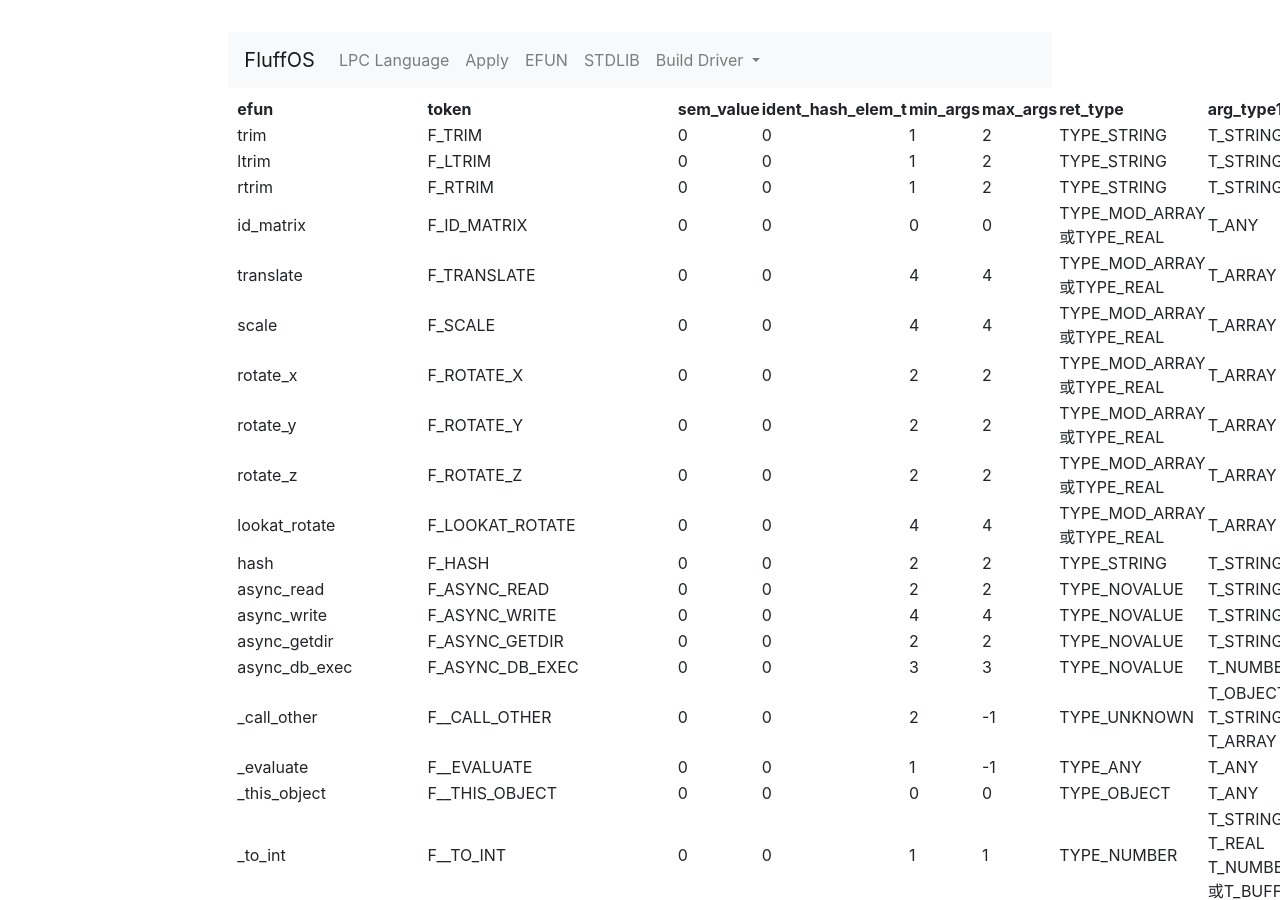
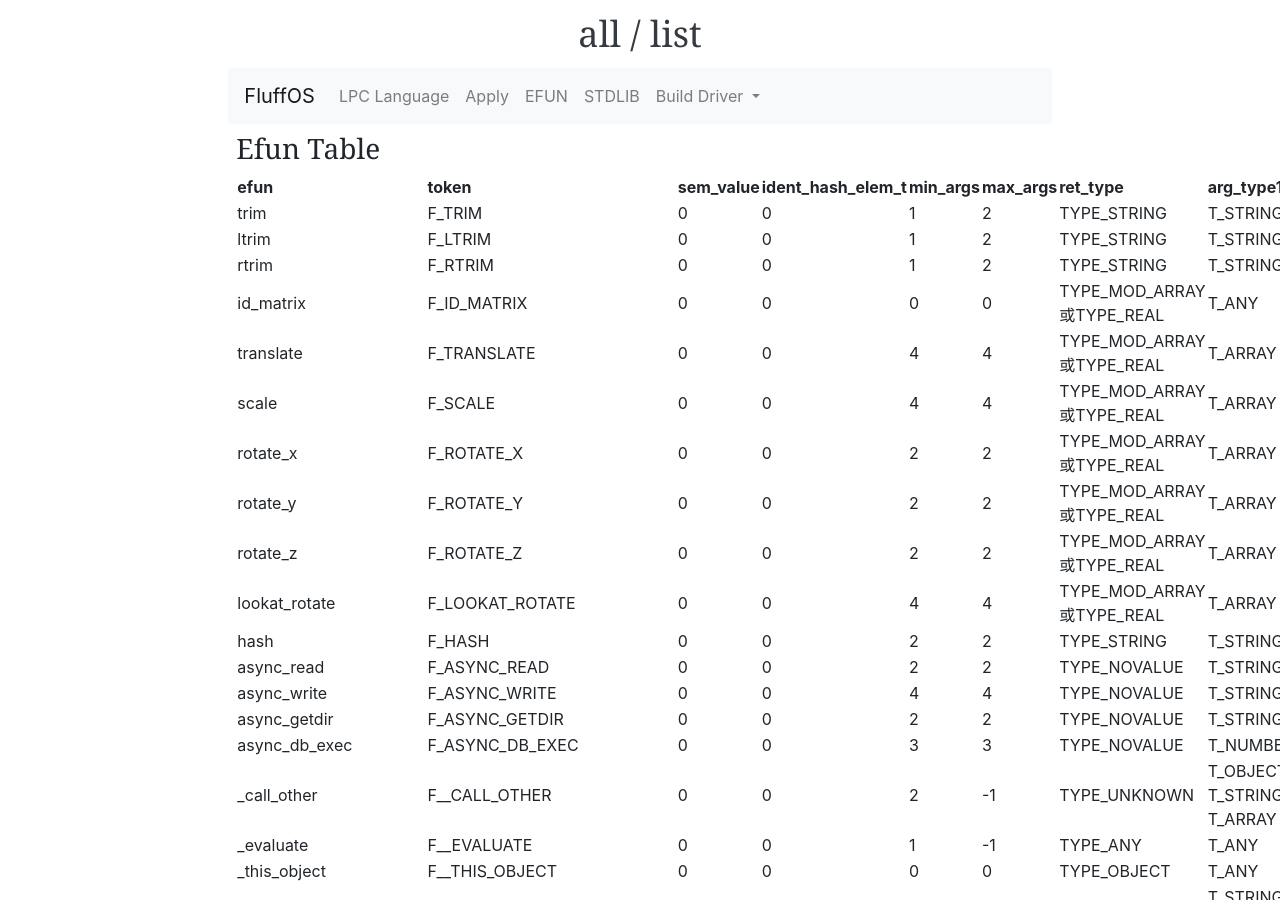
Before and after one commit to MudRen/mudren.github.io, a Jekyll site: the page built from efun/all/list.md, in a window 1280 px wide and 900 px high. Built offline with Jekyll 4.4.1, drawn with Linux system fonts in a browser that asks for light colours; our own code applies the rules of GitHub Pages for plain Markdown files; a script that is not in the unit is left out; comment, search, counter and statistics services are not loaded.

Commit message:
update docs

```diff
--- a/efun/all/list.md
+++ b/efun/all/list.md
@@ -1,3 +1,10 @@
+---
+layout: default
+title: all / list
+---
+
+### Efun Table
+
 efun|token|sem_value|ident_hash_elem_t|min_args|max_args|ret_type|arg_type1|arg_type2|arg_type3|arg_type4|arg_index|Default
 -|-|-|-|-|-|-|-|-|-|-|-|-|-
 trim|F_TRIM|0|0|1|2|TYPE_STRING|T_STRING|T_STRING|T_ANY|T_ANY|0|DEFAULT_NONE
```
Also changed, not shown: index.md (+1 -1 lines).
